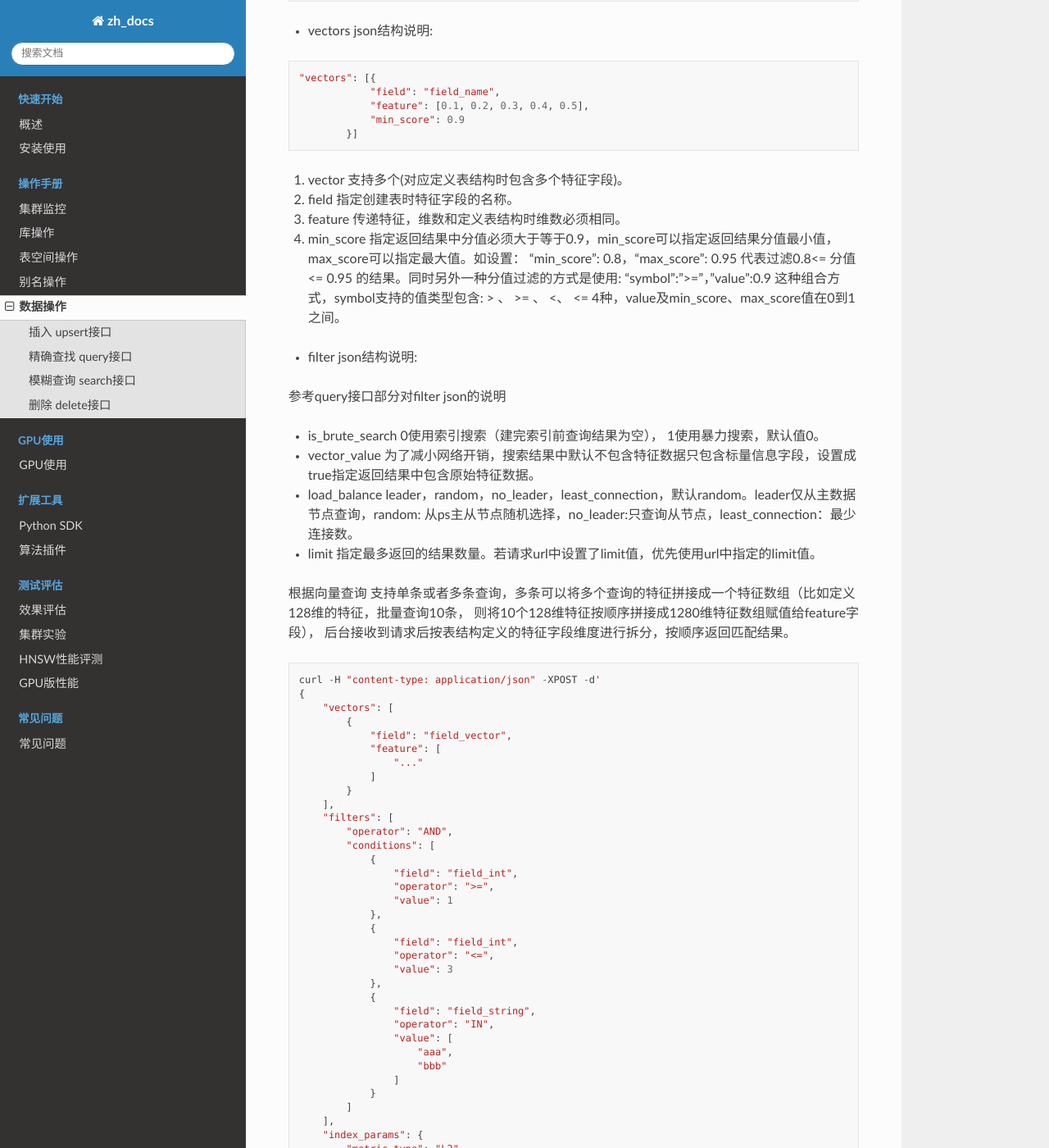
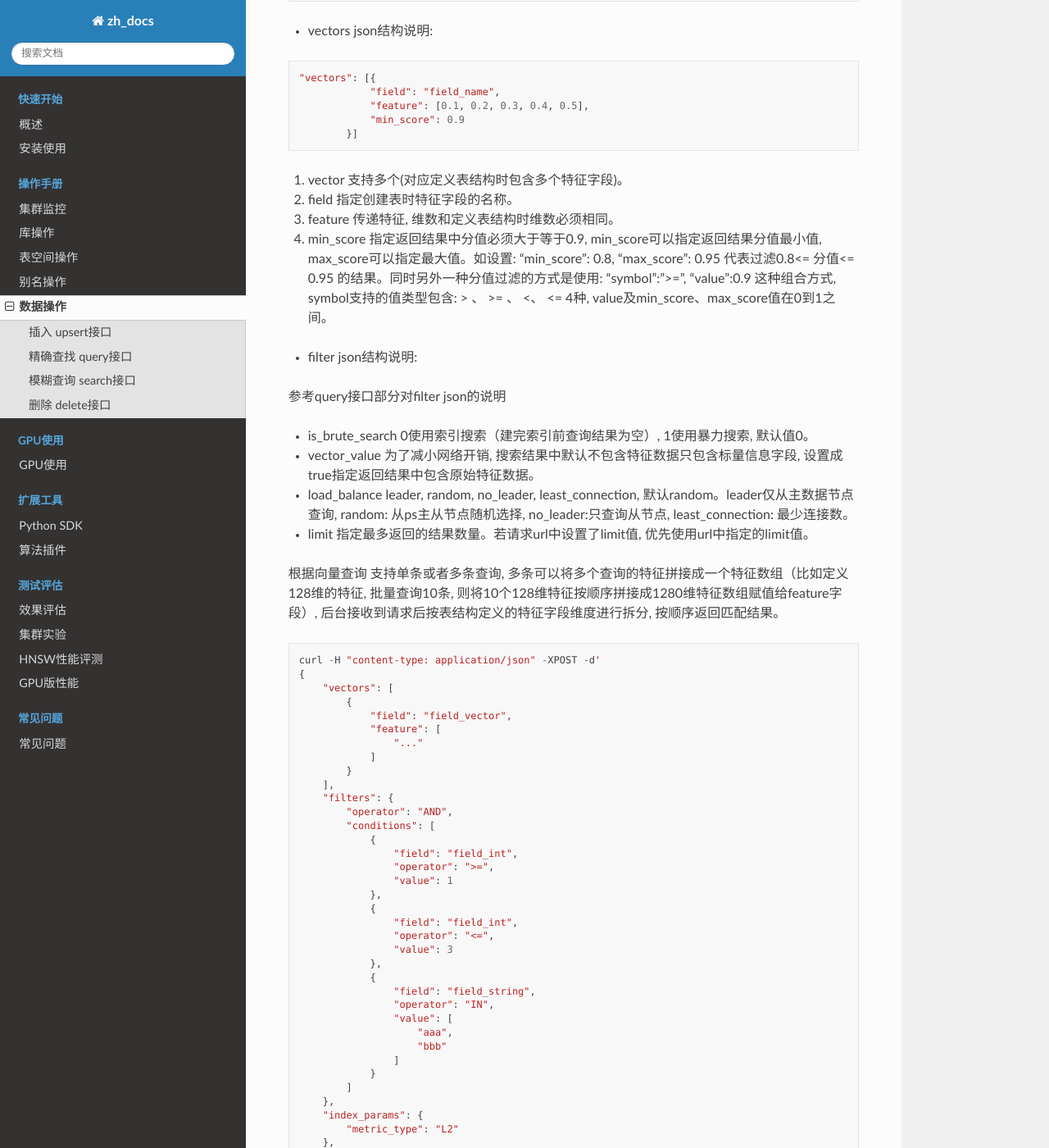
Before and after one commit to vearch/zh_docs, a Sphinx documentation site: the page built from docs/source/use_op/op_doc.rst, in a window 1280 px wide and 1400 px high, scrolled down 7185 px. Shown: the whole window at 82% size. Built offline with Sphinx 7.4.7 and the Read the Docs theme 2.0.0, drawn with Linux system fonts in a browser that asks for light colours; pages that are not in the unit, such as notebooks, are missing from menus; some of the changed text lies outside the part shown.

Commit message:
update docs

```diff
--- a/docs/source/use_op/op_doc.rst
+++ b/docs/source/use_op/op_doc.rst
@@ -9,13 +9,13 @@
 插入 upsert接口
 ----------------
 
-如果设置了主键_id，则将使用指定的主键。 如果未设置，则由 Vearch 生成。
+如果设置了主键_id, 则将使用指定的主键。 如果未设置, 则由 Vearch 生成。
 
-如果插入时指定的_id已经存在，则更新现有数据； 否则，它将被插入。
+如果插入时指定的_id已经存在, 则更新现有数据； 否则, 它将被插入。
 
-当插入数据中的documents包含多条数据，则为批量插入，一般建议批量插入不超过100条。
+当插入数据中的documents包含多条数据, 则为批量插入, 一般建议批量插入不超过100条。
 
-插入和更新现在支持只传入部分字段的值，插入时只传入部分字段必须包含向量字段，更新时无此限制。
+插入和更新现在支持只传入部分字段的值, 插入时只传入部分字段必须包含向量字段, 更新时无此限制。
 
 插入时不指定唯一标识id
 ::
@@ -44,9 +44,9 @@
             "field_vector":  [...]
         }]
     }
-    ' http://router_server/document/upsert
+    ' http://${VEARCH_URL}/document/upsert
 
-field_vector是向量字段，其它字段为标量字段。所有字段名、值类型和定义表结构时保持一致。
+field_vector是向量字段, 其它字段为标量字段。所有字段名、值类型和定义表结构时保持一致。
 
 插入时指定唯一标识
 ::
@@ -78,7 +78,7 @@
             "field_vector": [...]
         }]
     }
-    ' http://router_server/document/upsert
+    ' http://${VEARCH_URL}/document/upsert
 
 
 upsert接口返回值格式如下
@@ -122,9 +122,9 @@
 +--------------+------------+----------+---------------------------------------------------------------------+
 |   字段标识   |    类型    | 是否必填 |                                备注                                 |
 +==============+============+==========+=====================================================================+
-| document_ids | string数组 | 否       | 查询条件，filters和document_ids必须包含一项                         |
+| document_ids | string数组 | 否       | 查询条件, filters和document_ids必须包含一项                         |
 +--------------+------------+----------+---------------------------------------------------------------------+
-| partition_id | int        | 否       | 指定在哪个partition获取数据，与document_ids结合使用                 |
+| partition_id | int        | 否       | 指定在哪个partition获取数据, 与document_ids结合使用                 |
 +--------------+------------+----------+---------------------------------------------------------------------+
 | filters      | json数组   | 否       | 查询条件过滤: 数值过滤 + 标签过滤, filter和document_ids必须包含一项 |
 +--------------+------------+----------+---------------------------------------------------------------------+
@@ -170,7 +170,7 @@
 | conditions | json数组 | 是       | 详细过滤条件  |
 +------------+----------+----------+---------------+
 
-(1) filter 条件支持多个，多个条件之间是交的关系，即最外层operator目前支持AND。
+(1) filter 条件支持多个, 多个条件之间是交的关系, 即最外层operator目前支持AND。
 
 conditions 格式说明:
 
@@ -197,9 +197,9 @@
         "document_ids": ["6560995651113580768", "-5621139761924822824", "-104688682735192253"]
         "vector_value": true
     }
-    ' http://router_server/document/query
+    ' http://${VEARCH_URL}/document/query
 
-获取指定数据分区上对应的文档，此时document_id可以是指定分区的[0, max_docid]
+获取指定数据分区上对应的文档, 此时document_id可以是指定分区的[0, max_docid]
 ::
 
     curl -H "content-type: application/json" -XPOST -d'
@@ -207,10 +207,10 @@
         "db_name": "ts_db",
         "space_name": "ts_space",
         "document_ids": ["0", "1", "2"],
-        "partition_id": "1",
+        "partition_id": 1,
         "vector_value": true
     }
-    ' http://router_server/document/query
+    ' http://${VEARCH_URL}/document/query
 
 根据自定义的标量字段的 Filter 表达式查找
 ::
@@ -235,7 +235,7 @@
             ]
         ]
     }
-    ' http://router_server/document/query
+    ' http://${VEARCH_URL}/document/query
 
 query接口返回格式
 ::
@@ -270,14 +270,14 @@
 模糊查询 search接口
 ------------------------
 
-根据向量数值进行相似度检索，返回指定的 limit 个最相似的 Document。
+根据向量数值进行相似度检索, 返回指定的 limit 个最相似的 Document。
 
 参数说明:
 
 +-----------------+----------+----------+-------------------------------------------------------------------+
 |    字段标识     |   类型   | 是否必填 |                               备注                                |
 +=================+==========+==========+===================================================================+
-| vectors         | json数组 | 是       | 查询特征，vectors和document_ids必须包含一项                       |
+| vectors         | json数组 | 是       | 查询特征, vectors和document_ids必须包含一项                       |
 +-----------------+----------+----------+-------------------------------------------------------------------+
 | filters         | json数组 | 否       | 查询条件过滤: 数值过滤 + 标签过滤                                 |
 +-----------------+----------+----------+-------------------------------------------------------------------+
@@ -285,13 +285,13 @@
 +-----------------+----------+----------+-------------------------------------------------------------------+
 | is_brute_search | int      | 否       | 默认0                                                             |
 +-----------------+----------+----------+-------------------------------------------------------------------+
-| vector_value    | bool     | 否       | 默认false，是否返回向量                                           |
+| vector_value    | bool     | 否       | 默认false, 是否返回向量                                           |
 +-----------------+----------+----------+-------------------------------------------------------------------+
-| load_balance    | string   | 否       | 负载均衡算法，默认随机                                            |
+| load_balance    | string   | 否       | 负载均衡算法, 默认随机                                            |
 +-----------------+----------+----------+-------------------------------------------------------------------+
 | limit           | int      | 否       | 指定返回结果数量,默认50                                           |
 +-----------------+----------+----------+-------------------------------------------------------------------+
-| ranker          | json     | 否       | 对多向量结果进一步处理，目前只支持WeightedRanker,指定相似度的权重 |
+| ranker          | json     | 否       | 对多向量结果进一步处理, 目前只支持WeightedRanker,指定相似度的权重 |
 +-----------------+----------+----------+-------------------------------------------------------------------+
 | index_params    | json     | 否       | 指定模型计算时的参数                                              |
 +-----------------+----------+----------+-------------------------------------------------------------------+
@@ -307,22 +307,22 @@
         "is_brute_search": 0,
         "vector_value": false,
         "load_balance": "leader",
-        "limit": 10，
+        "limit": 10,
         "ranker": {
             "type": "WeightedRanker",
             "params": [0.5, 0.5],
         }
     }
 
-index_params 参数指定索引计算时的参数，不同索引支持的参数不同，如下示例:
+index_params 参数指定索引计算时的参数, 不同索引支持的参数不同, 如下示例:
 
-- metric_type: 计算类型，支持InnerProduct和L2, 默认L2。
+- metric_type: 计算类型, 支持InnerProduct和L2, 默认L2。
 
 - nprobe: 搜索桶数量。
 
-- recall_num: 精排召回数量，默认等于查询参数中limit的值，设置从索引中查询到结果之后利用原始向量重新计算距离重新排序。
+- recall_num: 精排召回数量, 默认等于查询参数中limit的值, 设置从索引中查询到结果之后利用原始向量重新计算距离重新排序。
 
-- parallel_on_queries: 默认1， 搜索间并行；0代表桶间并行。
+- parallel_on_queries: 默认1,  搜索间并行；0代表桶间并行。
 
 - efSearch: 图遍历的距离。
 
@@ -385,26 +385,26 @@
 
 (2) field 指定创建表时特征字段的名称。
 
-(3) feature 传递特征，维数和定义表结构时维数必须相同。
+(3) feature 传递特征, 维数和定义表结构时维数必须相同。
 
-(4) min_score 指定返回结果中分值必须大于等于0.9，min_score可以指定返回结果分值最小值，max_score可以指定最大值。如设置： “min_score”: 0.8，“max_score”: 0.95  代表过滤0.8<= 分值<= 0.95 的结果。同时另外一种分值过滤的方式是使用: "symbol":">="，"value":0.9 这种组合方式，symbol支持的值类型包含: > 、 >= 、 <、 <=  4种，value及min_score、max_score值在0到1之间。
+(4) min_score 指定返回结果中分值必须大于等于0.9, min_score可以指定返回结果分值最小值, max_score可以指定最大值。如设置:  “min_score”: 0.8, “max_score”: 0.95  代表过滤0.8<= 分值<= 0.95 的结果。同时另外一种分值过滤的方式是使用: "symbol":">=", "value":0.9 这种组合方式, symbol支持的值类型包含: > 、 >= 、 <、 <=  4种, value及min_score、max_score值在0到1之间。
 
 - filter json结构说明:
 
 参考query接口部分对filter json的说明
 
-- is_brute_search  0使用索引搜索（建完索引前查询结果为空）， 1使用暴力搜索，默认值0。
+- is_brute_search  0使用索引搜索（建完索引前查询结果为空）,  1使用暴力搜索, 默认值0。
 
-- vector_value 为了减小网络开销，搜索结果中默认不包含特征数据只包含标量信息字段，设置成true指定返回结果中包含原始特征数据。
+- vector_value 为了减小网络开销, 搜索结果中默认不包含特征数据只包含标量信息字段, 设置成true指定返回结果中包含原始特征数据。
 
-- load_balance leader，random，no_leader，least_connection，默认random。leader仅从主数据节点查询，random: 从ps主从节点随机选择，no_leader:只查询从节点，least_connection：最少连接数。
+- load_balance leader, random, no_leader, least_connection, 默认random。leader仅从主数据节点查询, random: 从ps主从节点随机选择, no_leader:只查询从节点, least_connection: 最少连接数。
 
-- limit 指定最多返回的结果数量。若请求url中设置了limit值，优先使用url中指定的limit值。
+- limit 指定最多返回的结果数量。若请求url中设置了limit值, 优先使用url中指定的limit值。
 
 根据向量查询
-支持单条或者多条查询，多条可以将多个查询的特征拼接成一个特征数组（比如定义128维的特征，批量查询10条，
-则将10个128维特征按顺序拼接成1280维特征数组赋值给feature字段），
-后台接收到请求后按表结构定义的特征字段维度进行拆分，按顺序返回匹配结果。
+支持单条或者多条查询, 多条可以将多个查询的特征拼接成一个特征数组（比如定义128维的特征, 批量查询10条,
+则将10个128维特征按顺序拼接成1280维特征数组赋值给feature字段）,
+后台接收到请求后按表结构定义的特征字段维度进行拆分, 按顺序返回匹配结果。
 ::
 
     curl -H "content-type: application/json" -XPOST -d'
@@ -417,7 +417,7 @@
                 ]
             }
         ],
-        "filters": [
+        "filters": {
             "operator": "AND",
             "conditions": [
                 {
@@ -439,7 +439,7 @@
                     ]
                 }
             ]
-        ],
+        },
         "index_params": {
             "metric_type": "L2"
         },
@@ -447,11 +447,11 @@
         "db_name": "ts_db",
         "space_name": "ts_space"
     }
-    ' http://router_server/document/search
+    ' http://${VEARCH_URL}/document/search
 
 
 多向量查询
-表空间定义时支持多个特征字段，因此查询时可以支持相应数据的特征进行查询。以每条记录两个向量为例：定义表结构字段
+表空间定义时支持多个特征字段, 因此查询时可以支持相应数据的特征进行查询。以每条记录两个向量为例: 定义表结构字段
 ::
 
     {
@@ -466,7 +466,7 @@
     }
 
 
-field_vector1、field_vector2均为向量字段，查询时搜索条件可以指定两个向量：
+field_vector1、field_vector2均为向量字段, 查询时搜索条件可以指定两个向量:
 ::
 
     {
@@ -485,7 +485,7 @@
     }
 
 
-field1和field2过滤的结果求交集，其他参数及请求地址和普通查询一致。
+field1和field2过滤的结果求交集, 其他参数及请求地址和普通查询一致。
 
 search接口返回格式
 ::
@@ -536,33 +536,33 @@
         "space_name": "ts_space",
         "document_ids": ["4501743250723073467", "616335952940335471", "-2422965400649882823"]
     }
-    ' http://router_server/document/delete
+    ' http://${VEARCH_URL}/document/delete
 
-删除满足过滤条件的文档，limit指定每个数据分片删除的条数
+删除满足过滤条件的文档, limit指定每个数据分片删除的条数
 ::
 
     curl -H "content-type: application/json" -XPOST -d'
     {
         "db_name": "ts_db",
         "space_name": "ts_space",
-        "filters": [
+        "filters": {
             "operator": "AND",
             "conditions": [
                 {
                     "field": "field_int",
-                    "operator": >=,
+                    "operator": ">=",
                     "value": 1
                 },
                 {
                     "field": "field_int",
-                    "operator": <=,
+                    "operator": "<=",
                     "value": 3
                 }
             ]
-        ]
+        },
         "limit": 3
     }
-    ' http://router_server/document/delete
+    ' http://${VEARCH_URL}/document/delete
 
 
 delete接口返回格式
```
Also changed, not shown: other parts of docs/source/use_op/op_doc.rst (+10 -10 lines), docs/source/use_op/op_alias.rst (+5 -5 lines), docs/source/use_op/op_cluster.rst (+12 -12 lines), docs/source/use_op/op_db.rst (+6 -6 lines), docs/source/use_op/op_space.rst (+37 -37 lines).
